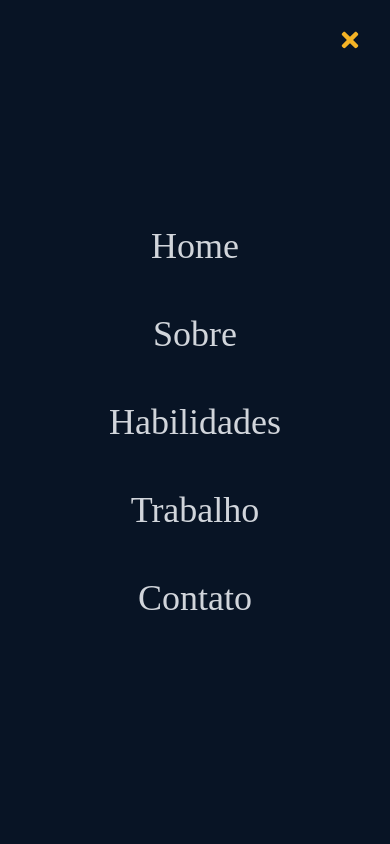
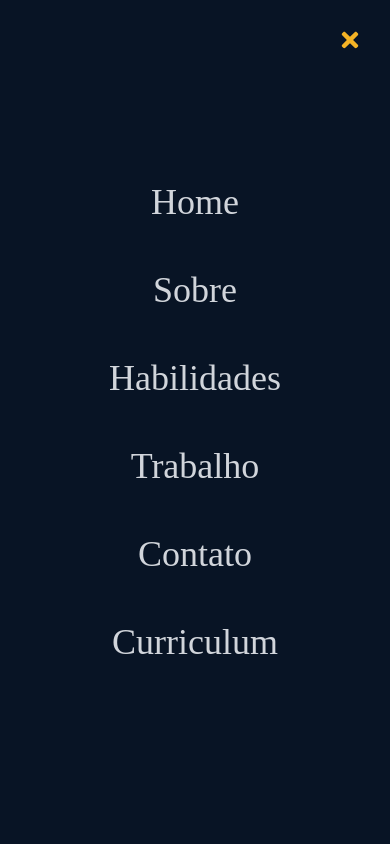
Before and after one commit to jvmantovas/portfolio-react, a React (Create React App) app: page / in a window 390 px wide. Both pictures are taken after a click on the element 350 px from the left and 40 px from the top of the page. Shown: the top 844 px of the page. Built offline with nearby package versions, Linux system fonts and the light colour scheme.

Commit message:
Navbar links fixed

```diff
--- a/src/components/Navbar.jsx
+++ b/src/components/Navbar.jsx
@@ -12,7 +12,9 @@
   return (
     <div className="fixed w-full h-[80px] flex justify-between items-center px-8 bg-[#081425] text-gray-300">
       <div>
-        <img src={logo} alt="Logo" style={{ width: "180px" }} />
+        <Link to="home" smooth={true} duration={500}>
+          <img src={logo} alt="Logo" style={{ width: "180px" }} />
+        </Link>
       </div>
       {/* menu */}
       <ul className="hidden md:flex text-[#F4B325]">
@@ -82,6 +84,15 @@
             Contato
           </Link>
         </li>
+        <li className="py-6 text-4xl">
+          <a
+            href="https://docs.google.com/document/d/1Julge9Yxbr5_EL3ellBDy5cTcgbphF94/edit?usp=sharing&ouid=113305056471814256385&rtpof=true&sd=true"
+            rel="noreferrer"
+            target="_blank"
+          >
+            Curriculum
+          </a>
+        </li>
       </ul>
       {/*social icons*/}
       <div className="flex fixed flex-col top-[35%] left-0">
@@ -89,7 +100,7 @@
           <li className="w-[80px] md:w-[142px] lg:w-[160px] h-[40px] lg:h-[60px] flex justify-between items-center ml-[-100px] hover:ml-[-10px] duration-300 bg-[#0077B5]">
             <a
               className="flex justify-between items-center w-full text-gray-300"
-              href="/"
+              href="https://www.linkedin.com/in/joaomantovaneli/"
             >
               Linkedin{" "}
               <FaLinkedin
@@ -101,18 +112,18 @@
           <li className="w-[80px] md:w-[142px] lg:w-[160px] h-[40px] lg:h-[60px] flex justify-between items-center ml-[-100px] hover:ml-[-10px] duration-300 bg-[#333333]">
             <a
               className="flex justify-between items-center w-full text-gray-300"
-              href="/"
+              href="https://github.com/jvmantovas"
             >
-              GitHub{" "}
+              GitHub
               <FaGithub className="mr-[-10px] lg:mr-0 duration-300" size={30} />
             </a>
           </li>
           <li className="w-[80px] md:w-[142px] lg:w-[160px] h-[40px] lg:h-[60px] flex justify-between items-center ml-[-100px] hover:ml-[-10px] duration-300 bg-[#EA4335]">
             <a
               className="flex justify-between items-center w-full text-gray-300"
-              href="/"
+              href="mailto:vmsjoao@gmail.com"
             >
-              E-Mail{" "}
+              E-Mail
               <HiOutlineMail
                 className="mr-[-10px] lg:mr-0 duration-300"
                 size={30}
@@ -122,9 +133,11 @@
           <li className="w-[80px] md:w-[142px] lg:w-[160px] h-[40px] lg:h-[60px] flex justify-between items-center ml-[-100px] hover:ml-[-10px] duration-300 bg-[#565f69]">
             <a
               className="flex justify-between items-center w-full text-gray-300"
-              href="/"
+              href="https://docs.google.com/document/d/1Julge9Yxbr5_EL3ellBDy5cTcgbphF94/edit?usp=sharing&ouid=113305056471814256385&rtpof=true&sd=true"
+              rel="noreferrer"
+              target="_blank"
             >
-              Curriculum{" "}
+              Curriculum
               <BsFillPersonLinesFill
                 className="mr-[-10px] lg:mr-0 duration-300"
                 size={30}
```
